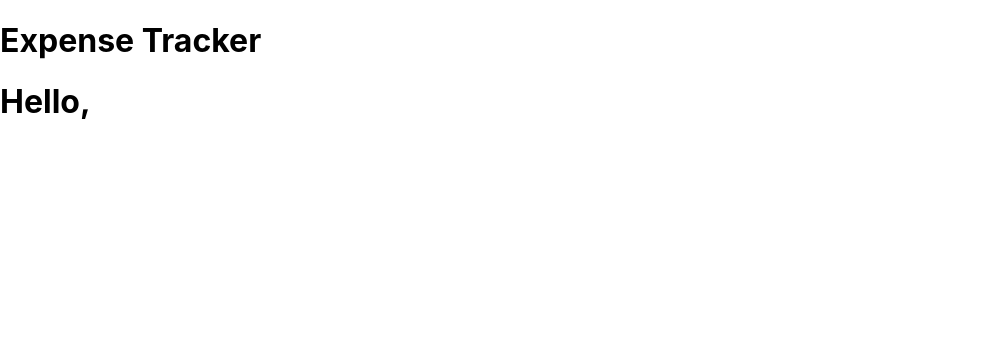
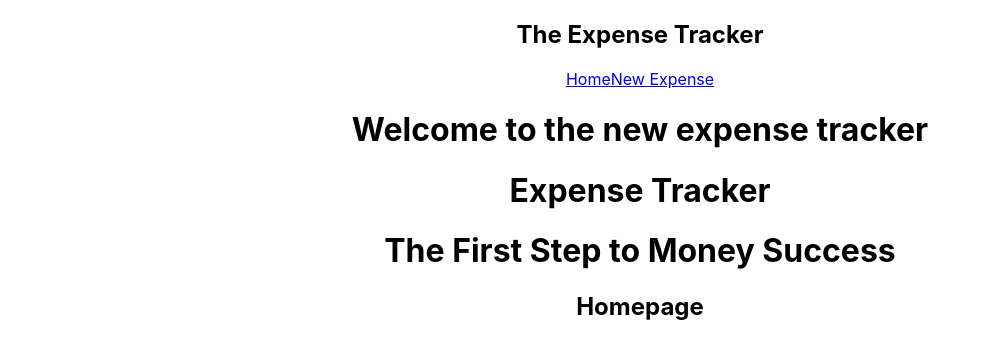
Before and after one commit to rmuchow95/ReactExpenseTracker, a React (Create React App) app: page / in a window 1280 px wide. Shown: the top 358 px of the page, without its empty margins (0-989 px from the left). Built offline with nearby package versions, Linux system fonts and the light colour scheme.

Commit message:
Added code with video tutorial

```diff
--- a/src/App.js
+++ b/src/App.js
@@ -2,11 +2,19 @@
 import "./App.css";
 import Main from "./components/Main";
 import ClassComponent from "./components/ClassComponent";
+import Navbar from "./Navbar";
+import Home from "./Home";
 
 function App() {
+  const title = "Welcome to the new expense tracker";
+
   return (
-    <div>
-      <Main /> <ClassComponent />{" "}
+    <div className="App">
+      <Navbar />
+      <div className="content">
+        <h1>{title}</h1>
+        <Main /> <ClassComponent /> <Home />
+      </div>
     </div>
   );
 }
--- /dev/null
+++ b/src/Home.js
@@ -0,0 +1,9 @@
+const Home = () => {
+  return (
+    <div className="home">
+      <h2>Homepage</h2>
+    </div>
+  );
+};
+
+export default Home;
--- /dev/null
+++ b/src/Navbar.js
@@ -0,0 +1,13 @@
+const Navbar = () => {
+  return (
+    <nav className="navbar">
+      <h1>The Expense Tracker</h1>
+      <div className="links">
+        <a href="/">Home</a>
+        <a href="/create">New Expense</a>
+      </div>
+    </nav>
+  );
+};
+
+export default Navbar;
--- a/src/components/ClassComponent.js
+++ b/src/components/ClassComponent.js
@@ -1,8 +1,10 @@
 import React, { Component } from "react";
+
+//ES6 Class:
 
 class ClassComponent extends Component {
   render() {
-    return <h1>Hello, {this.props.name}</h1>;
+    return <h1>The First Step to Money Success {this.props.name}</h1>;
   }
 }
 
```
